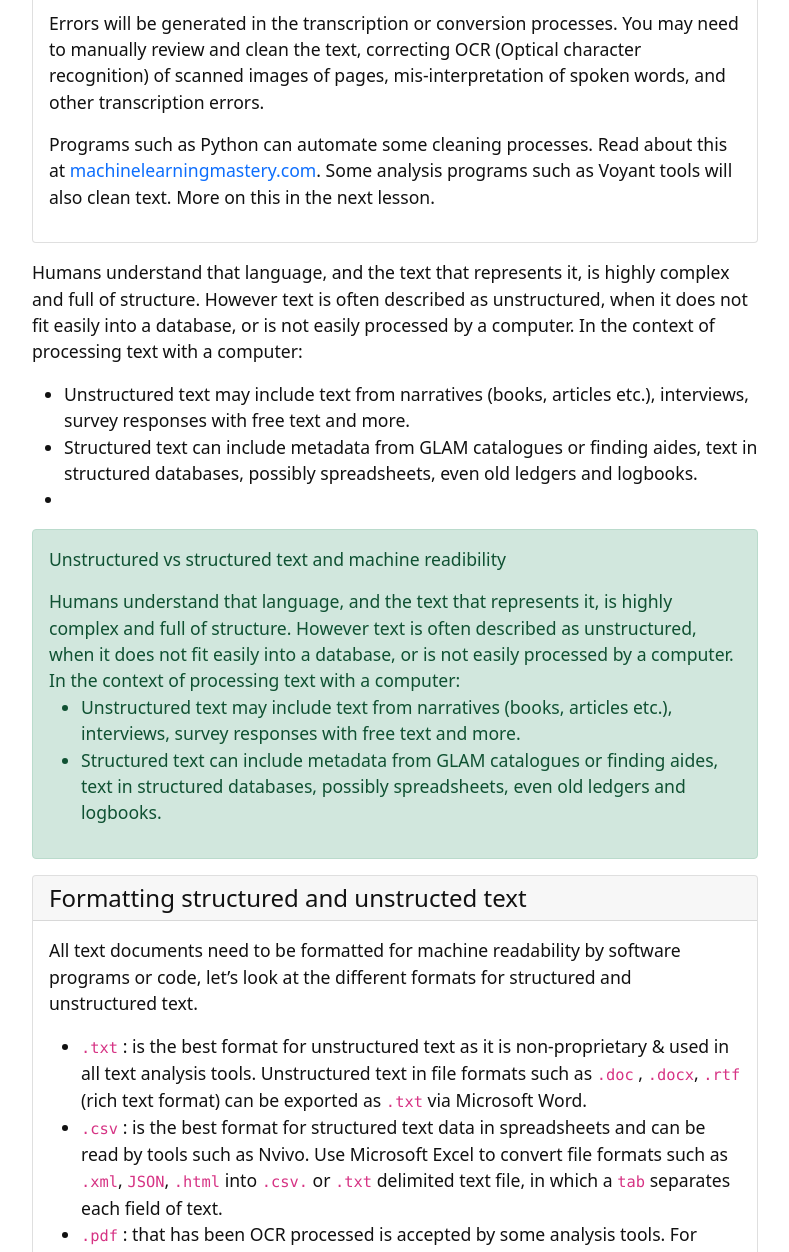
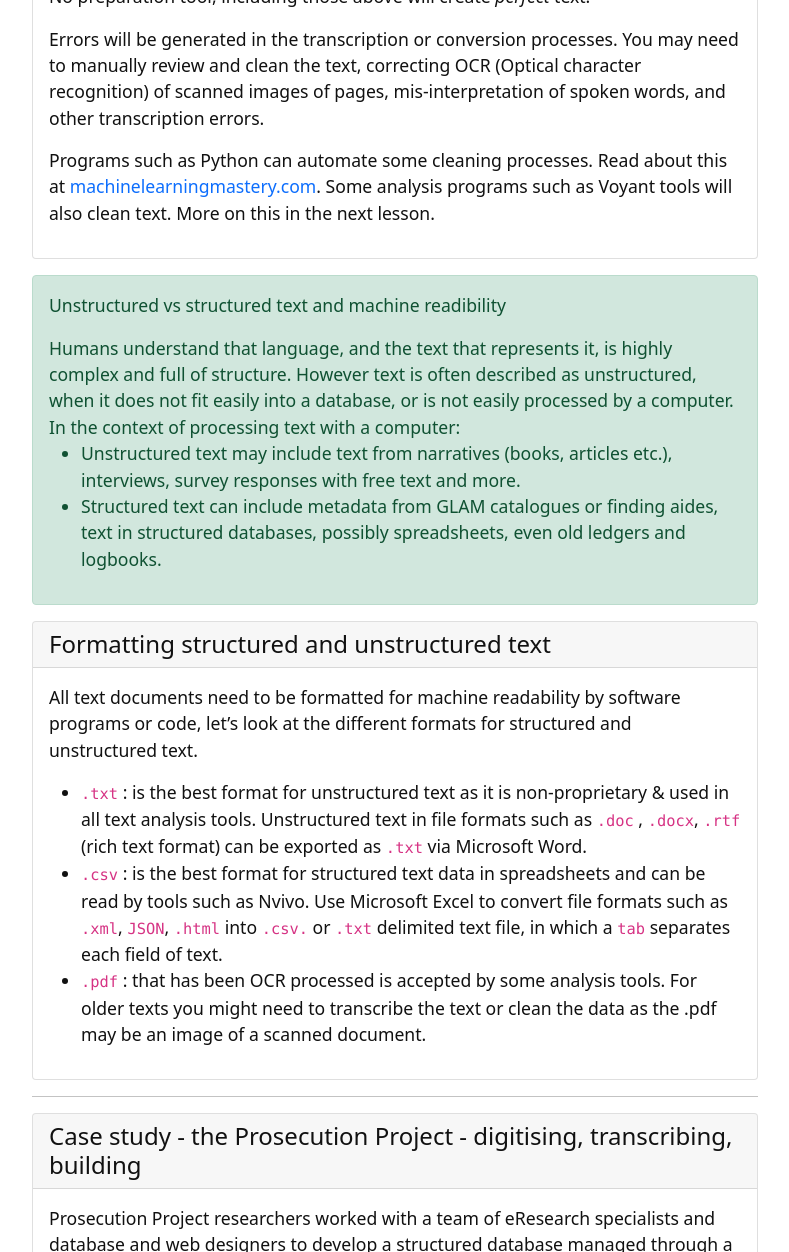
Before and after one commit to GULibrarySandbox/intro-text-mining-analysis-2022, a Jekyll site: the page built from content/5-prepare-text.md, in a window 1280 px wide and 1400 px high, scrolled down 4985 px, cut to the strip 0-1252 px from the top of the window. Shown: the whole strip, without its empty margins (245-1034 px from the left). Built offline with Jekyll 4.4.1, drawn with Linux system fonts in a browser that asks for light colours.

Commit message:
Update 5-prepare-text.md

```diff
--- a/content/5-prepare-text.md
+++ b/content/5-prepare-text.md
@@ -38,7 +38,7 @@ Let's explore the different formats and preparation steps below.
 
 {% capture text %}
 - Nvivo software [student access](https://www.griffith.edu.au/student-computing/available-software)  [staff access](https://intranet.secure.griffith.edu.au/computing/software) for automated transcription.
--
+
 Watch this video for an overview on the Nvivo transcription feature.
 
 {% include video-embed.html youtubeid="AES26-CdEn0" caption="Nvivo transcription demonstration video" %}
@@ -87,11 +87,6 @@ Errors will be generated in the transcription or conversion processes. You may n
 Programs such as Python can automate some cleaning processes. Read about this at [machinelearningmastery.com](https://machinelearningmastery.com/clean-text-machine-learning-python/). Some analysis programs such as Voyant tools will also clean text. More on this in the next lesson.
 {% endcapture %}{% include card.html header="How to clean text after transcription or conversion" text=text %}
 
-Humans understand that language, and the text that represents it, is highly complex and full of structure. However text is often described as unstructured, when it does not fit easily into a database, or is not easily processed by a computer. In the context of processing text with a computer:
-
-- Unstructured text may include text from narratives (books, articles etc.), interviews, survey responses with free text and more.
-- Structured text can include metadata from GLAM catalogues or finding aides, text in structured databases, possibly spreadsheets, even old ledgers and logbooks.
--
 {% include alert.html text="Unstructured vs structured text and machine readibility
 
 Humans understand that language, and the text that represents it, is highly complex and full of structure. However text is often described as unstructured, when it does not fit easily into a database, or is not easily processed by a computer. In the context of processing text with a computer:
@@ -105,7 +100,7 @@ All text documents need to be formatted for machine readability by software prog
 - `.txt` : is the best format for unstructured text as it is non-proprietary & used in all text analysis tools. Unstructured text in file formats such as `.doc` , `.docx`, `.rtf` (rich text format) can be exported as `.txt` via Microsoft Word.
 - `.csv` : is the best format for structured text data in spreadsheets and can be read by tools such as Nvivo. Use Microsoft Excel to convert file formats such as `.xml`, `JSON`, `.html` into `.csv.` or `.txt` delimited text file, in which a `tab` separates each field of text.
 - `.pdf` : that has been OCR processed is accepted by some analysis tools. For older texts you might need to transcribe the text or clean the data as the .pdf may be an image of a scanned document.
-{% endcapture %}{% include card.html header="Formatting structured and unstructed text" text=text %}
+{% endcapture %}{% include card.html header="Formatting structured and unstructured text" text=text %}
 ------
 
 {% capture text %}
```
